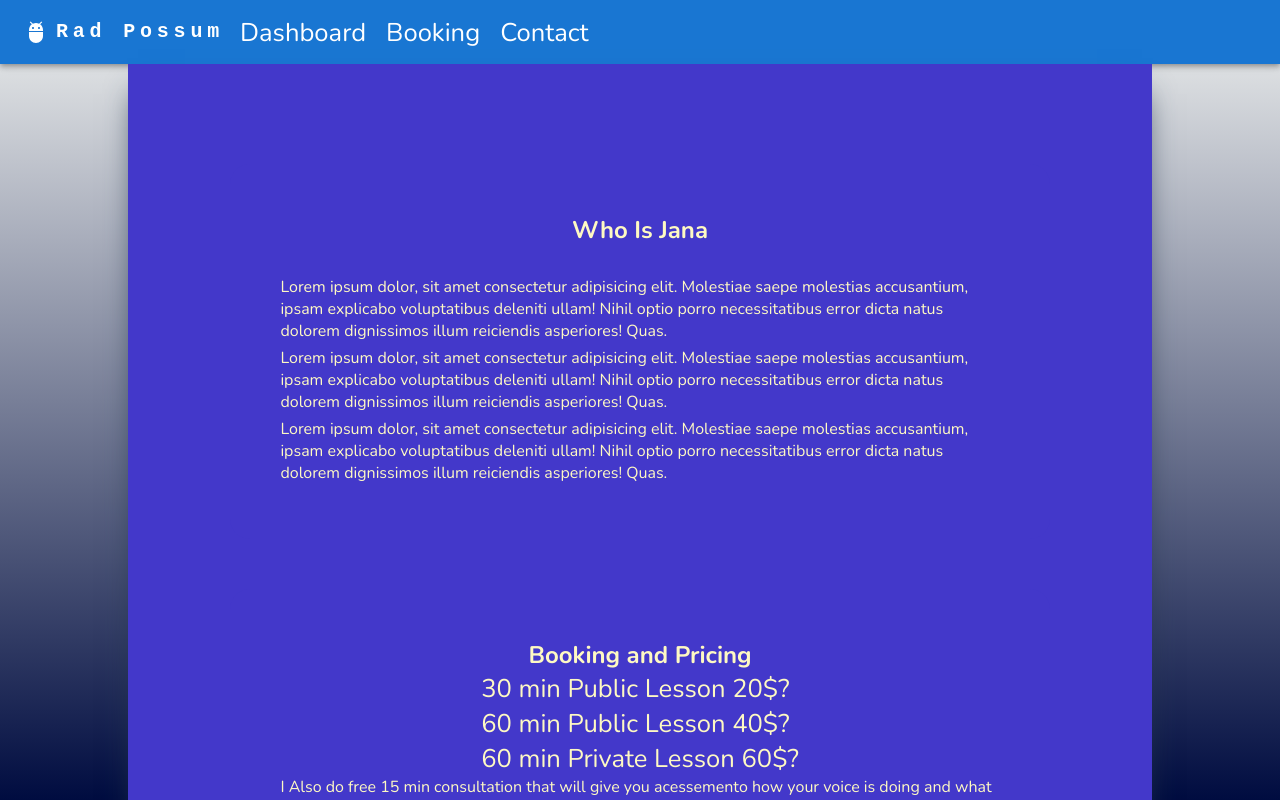
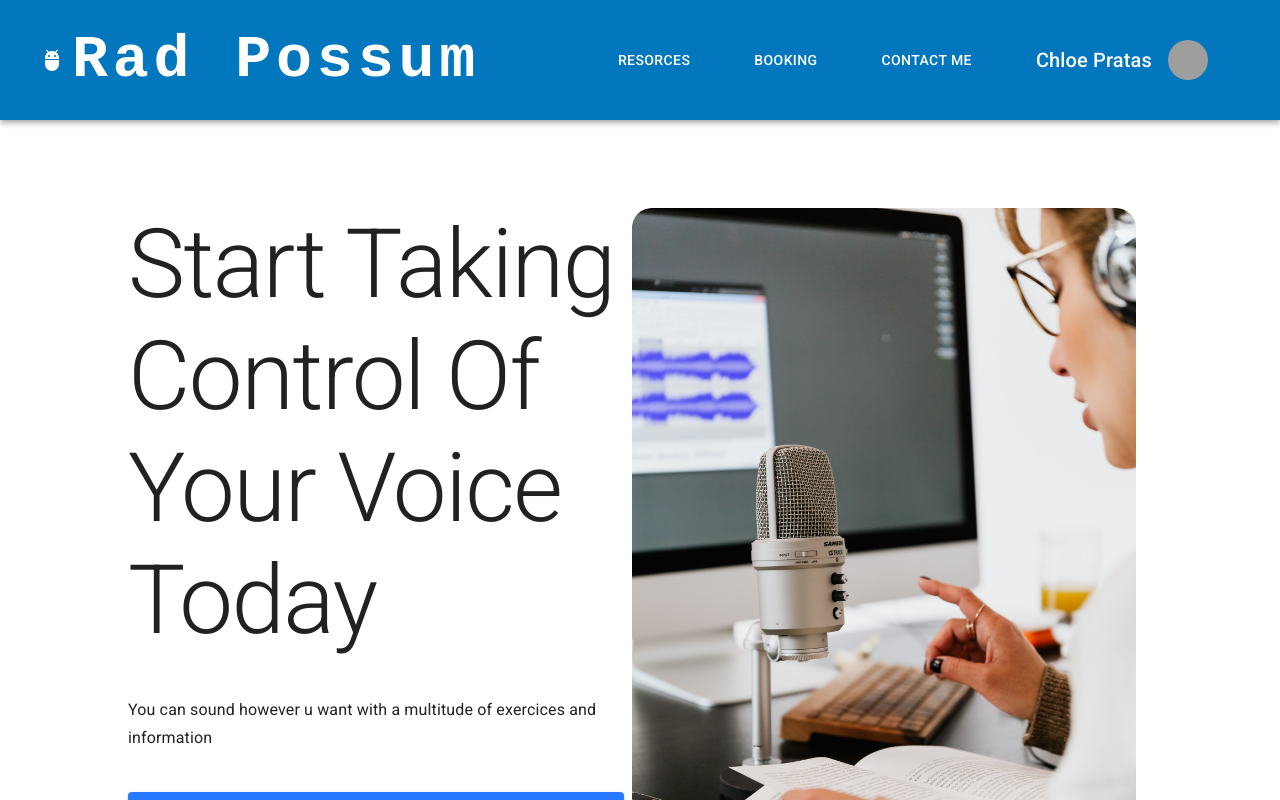
Before and after one commit to Chloe199719/VoiceWebsite, a React (Create React App) app: page / in a window 1280 px wide. Shown: the top 800 px of the page. Built offline with nearby package versions, Linux system fonts and the light colour scheme; grey boxes are pictures that could not be loaded.

Commit message:
basic ui

```diff
--- a/package.json
+++ b/package.json
@@ -5,6 +5,7 @@
   "dependencies": {
     "@emotion/react": "^11.10.5",
     "@emotion/styled": "^11.10.5",
+    "@fontsource/roboto": "^4.5.8",
     "@mui/icons-material": "^5.11.0",
     "@mui/material": "^5.11.5",
     "@testing-library/jest-dom": "^5.16.5",
--- a/src/App.js
+++ b/src/App.js
@@ -1,7 +1,14 @@
+import { CssBaseline } from "@mui/material";
 import React, { Component } from "react";
-import "./App.css";
+import "./App1.css";
 import Header from "./modules/header/Header";
 import Main from "./modules/Main";
+import "@fontsource/roboto/300.css";
+import "@fontsource/roboto/400.css";
+import "@fontsource/roboto/500.css";
+import "@fontsource/roboto/700.css";
+import { BrowserRouter, Route, Routes } from "react-router-dom";
+import LandingPage from "./modules/main/landing/LandingPage";
 
 class App extends Component {
   constructor() {
@@ -12,10 +19,13 @@ class App extends Component {
   }
   render() {
     return (
-      <>
+      <BrowserRouter>
+        <CssBaseline />
         <Header />
-        <Main />
-      </>
+        <Routes>
+          <Route path="/" element={<LandingPage />} />
+        </Routes>
+      </BrowserRouter>
     );
   }
 }
--- /dev/null
+++ b/src/App1.css
@@ -0,0 +1,7 @@
+a {
+  color: white;
+  text-decoration: none;
+}
+.imgHero {
+  border-radius: 20px;
+}
--- /dev/null
+++ b/src/modules/header/Avatar.js
@@ -0,0 +1,69 @@
+import {
+  Avatar,
+  ListItem,
+  ListItemButton,
+  ListItemIcon,
+  ListItemText,
+  MenuItem,
+  Typography,
+} from "@mui/material";
+import Menu from "@mui/material/Menu";
+import React, { useState } from "react";
+
+function AvatarMenu({ data }) {
+  const [anchorEl, setAnchorEl] = useState(null);
+  const open = Boolean(anchorEl);
+  const toggleOpen = function (e) {
+    setAnchorEl(e.currentTarget);
+  };
+
+  const handleClose = function (e) {
+    setAnchorEl(null);
+  };
+  return (
+    <ListItem>
+      <ListItemButton
+        id="avatarButton"
+        aria-controls={open ? "avatarMenu" : undefined}
+        aria-haspopup="true"
+        aria-expanded={open ? "true" : undefined}
+        onClick={toggleOpen}
+      >
+        <ListItemText>
+          <Typography noWrap variant="h6">
+            {data.name}
+          </Typography>
+        </ListItemText>
+        <ListItemIcon sx={{ pl: 2 }}>
+          <Avatar src={data.photoUrl} />
+        </ListItemIcon>
+      </ListItemButton>
+      <Menu
+        sx={{
+          "& .MuiMenu-paper": {
+            backgroundColor: "lightblue",
+          },
+        }}
+        id="avatarMenu"
+        aria-labelledby="avatarButton"
+        anchorEl={anchorEl}
+        open={open}
+        onClose={handleClose}
+        anchorOrigin={{
+          vertical: "bottom",
+          horizontal: "center",
+        }}
+        transformOrigin={{
+          //   vertical: "bottom",
+          horizontal: "center",
+        }}
+      >
+        {data.option.map((i) => {
+          return <MenuItem>{i}</MenuItem>;
+        })}
+      </Menu>
+    </ListItem>
+  );
+}
+
+export default AvatarMenu;
--- a/src/modules/header/Header.js
+++ b/src/modules/header/Header.js
@@ -1,19 +1,59 @@
-import { Menu } from "@mui/icons-material";
-import { AppBar, IconButton, Toolbar, Typography } from "@mui/material";
+import {
+  AppBar,
+  CssBaseline,
+  List,
+  ListItem,
+  ListItemButton,
+  ListItemText,
+  ThemeProvider,
+  Toolbar,
+  Typography,
+} from "@mui/material";
 import { Box } from "@mui/system";
 import React from "react";
-import NavBar from "./NavBar";
-import Title from "./title";
 import AdbIcon from "@mui/icons-material/Adb";
+import { createTheme } from "@mui/material/styles";
+import Content from "./content";
+import AvatarMenu from "./Avatar";
+import { Link } from "react-router-dom";
+const theme = createTheme({
+  palette: {
+    primary: {
+      light: "#58af0",
+      main: "#0277bd",
+      dark: "#0004c8c",
+      contrastText: "#fff",
+    },
+    secondary: {
+      light: "#ff7961",
+      main: "#f44336",
+      dark: "#ba000d",
+      contrastText: "#000",
+    },
+  },
+});
+const resorces = {
+  title: `Resorces`,
+  dropDown: [`Some Stuff`, `Other Stuff`, `MoreStuff`],
+};
 
-export default function Header(props) {
+const profile = {
+  name: "Chloe Pratas",
+  photoUrl:
+    "https://lh3.googleusercontent.com/a/AEdFTp4pu57MCWzSiGkZK8tyXHnXKLvTlpgthcYZcS2Czg=s288-p-rw-no",
+  option: [`Profile`, `Account`, `Dashboard`, `Logout`],
+};
+export default function Header() {
   return (
+    <ThemeProvider theme={theme}>
       <Box sx={{ flexGrow: 1 }}>
-      <AppBar position="static">
-        <Toolbar>
+        <AppBar position="static" sx={{ p: 2 }}>
+          <CssBaseline />
+          <Toolbar sx={{ display: `flex`, justifyContent: "space-between" }}>
+            <Box sx={{ display: `flex`, alignItems: "center" }}>
               <AdbIcon sx={{ display: { xs: "none", md: "flex" }, mr: 1 }} />
               <Typography
-            variant="h6"
+                variant="h2"
                 noWrap
                 component="a"
                 sx={{
@@ -26,12 +66,42 @@ export default function Header(props) {
                   textDecoration: "none",
                 }}
               >
-            Rad Possum
+                <Link href="/"> Rad Possum</Link>
               </Typography>
+            </Box>
+            <List sx={{ display: `flex` }}>
+              <Content render={resorces} />
+              <ListItem>
+                <ListItemButton>
+                  <ListItemText>
+                    <Typography variant="button">Booking</Typography>
+                  </ListItemText>
+                </ListItemButton>
+              </ListItem>
+              <ListItem>
+                <ListItemButton>
+                  <ListItemText>
+                    <Typography noWrap variant="button">
+                      Contact Me
+                    </Typography>
+                  </ListItemText>
+                </ListItemButton>
+              </ListItem>
+              <AvatarMenu data={profile} />
+              {/* <ListItem>
+                <ListItemButton>
+                  <ListItemIcon>
+                    <Inbox />
+                  </ListItemIcon>
+                  <ListItemText primary="Inbox" />
+                </ListItemButton>
+              </ListItem> */}
+            </List>
             {/* <Title /> */}
-          <NavBar />
+            {/* <NavBar /> */}
           </Toolbar>
         </AppBar>
       </Box>
+    </ThemeProvider>
   );
 }
--- a/src/modules/header/content.js
+++ b/src/modules/header/content.js
@@ -3,10 +3,10 @@ import Menu from "@mui/material/Menu";
 import MenuItem from "@mui/material/MenuItem";
 import Button from "@mui/material/Button";
 import styled from "@emotion/styled";
-import { Paper } from "@mui/material";
+import { ListItem, ListItemButton, Paper, Typography } from "@mui/material";
 import { red } from "@mui/material/colors";
 
-function Content() {
+function Content({ render }) {
   const [anchorEl, setAnchorEl] = useState(null);
   const open = Boolean(anchorEl);
   const StyledPaper = styled(Paper)(`border-radius: 0;
@@ -16,7 +16,7 @@ function Content() {
   const StyledMenuItem = styled(MenuItem)(
     `
       &:hover, &.Mui-focusVisible {
-        background-color: darkBlue
+        background-color: blue
       }`
   );
   const toggleOpen = function (e) {
@@ -28,16 +28,16 @@ function Content() {
   };
 
   return (
-    <div>
-      <div
+    <ListItem>
+      <ListItemButton
         id="demo-positioned-button"
         aria-controls={open ? "demo-positioned-menu" : undefined}
         aria-haspopup="true"
         aria-expanded={open ? "true" : undefined}
         onClick={toggleOpen}
       >
-        Dashboard
-      </div>
+        <Typography variant="button">{render.title}</Typography>
+      </ListItemButton>
       <StyledPaper>
         <Menu
           sx={{
@@ -59,12 +59,16 @@ function Content() {
           //   horizontal: "left",
           // }}
         >
-          <StyledMenuItem onClick={handleClose}>Profile</StyledMenuItem>
-          <StyledMenuItem onClick={handleClose}>My account</StyledMenuItem>
-          <StyledMenuItem onClick={handleClose}>Logout</StyledMenuItem>
+          {render.dropDown.map((e) => {
+            return (
+              <StyledMenuItem key={e} onClick={handleClose}>
+                {e}
+              </StyledMenuItem>
+            );
+          })}
         </Menu>
       </StyledPaper>
-    </div>
+    </ListItem>
   );
 }
 
--- /dev/null
+++ b/src/modules/main/landing/LandingPage.js
@@ -0,0 +1,74 @@
+import {
+  Button,
+  createTheme,
+  CssBaseline,
+  Grid,
+  ThemeProvider,
+  Typography,
+} from "@mui/material";
+import { bgcolor, Box, Container } from "@mui/system";
+import React from "react";
+import vocieImg from "./voice.jpg";
+const theme = createTheme({
+  palette: {
+    primary: {
+      light: "#75a7ff",
+      main: "#2979ff",
+      dark: "#004ecb",
+      contrastText: "#fff",
+    },
+    secondary: {
+      light: "#ff7961",
+      main: "#f44336",
+      dark: "#ba000d",
+      contrastText: "#000",
+    },
+  },
+});
+
+function LandingPage() {
+  return (
+    <ThemeProvider theme={theme}>
+      <CssBaseline />
+      <Container maxWidth="lg" sx={{ mt: 5, p: 0 }}>
+        <Grid
+          container
+          spacing={2}
+          sx={{
+            p: 8,
+            borderRadius: 20,
+            pl: 10,
+            pr: 10,
+          }}
+        >
+          <Grid xs={6} sx={{ pr: 1 }}>
+            <Box sx={{ display: "flex", flexDirection: "column", gap: 5 }}>
+              <Typography variant="h1">
+                Start Taking Control Of Your Voice Today
+              </Typography>
+              <Typography variant="subtitle1">
+                {" "}
+                You can sound however u want with a multitude of exercices and
+                information
+              </Typography>{" "}
+              <Button variant="contained" size="large">
+                <Typography variant="Button">Book a Lesson Now!</Typography>
+              </Button>
+            </Box>
+          </Grid>
+          <Grid xs={6}>
+            <img
+              className="imgHero"
+              src={vocieImg}
+              alt="voice"
+              width="100%"
+              height="100%"
+            />
+          </Grid>
+        </Grid>
+      </Container>
+    </ThemeProvider>
+  );
+}
+
+export default LandingPage;
```
Also changed, not shown: src/modules/main/landing/voice.jpg (added), 1 other file (tests, documents, lock files or other folders). Lines whose indentation alone changed are shown as unchanged.
